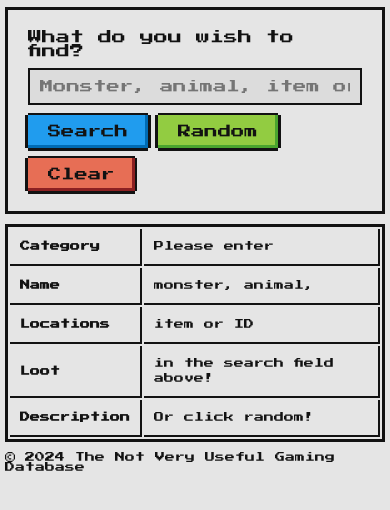
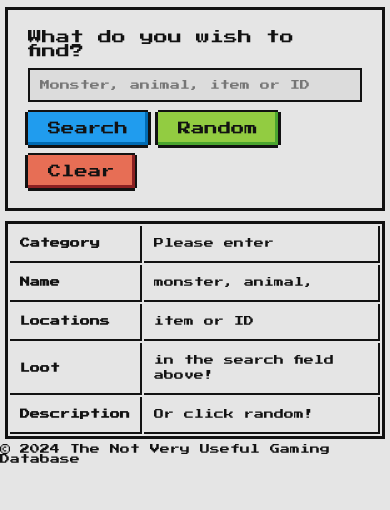
Before and after one commit to appelqvistelias/the-not-very-useful-gaming-database, a plain HTML site: page index.html in a window 390 px wide. Shown: the part 48-558 px from the top of the page. Drawn offline with Linux system fonts and the light colour scheme.

Commit message:
changed some structure and made more responsive

```diff
--- a/index.html
+++ b/index.html
@@ -14,7 +14,8 @@
 </head>
 <body>
     <main>
-        <div class="inner-wrapper">
+        <div class="wrapper">
+            <div class="flexbox">
                 <h1>The Not Very Useful Gaming Database</h1>
                 <div class="search-container">
                     <label for="search-input" class="search-label">What do you wish to find?</label>
@@ -52,7 +53,8 @@
                     </tbody>
                     </table>
                 </div> <!-- .info-table -->
-        </div> <!-- .inner-wrapper -->
+            </div> <!-- .flexbox -->
+        </div> <!-- .wrapper -->
     </main>
 
     <footer>
--- a/styles/style.css
+++ b/styles/style.css
@@ -8,11 +8,15 @@ main {
     justify-content: center;
 }
 
-.inner-wrapper {
+.wrapper {
+    padding: 1rem 5rem;
+    width: 100vw;
+}
+
+.flexbox {
     display: flex;
     flex-direction: column;
     gap: 1rem;
-    padding: 1rem 5rem;
 }
 
 .search-container {
@@ -149,9 +153,15 @@ footer {
     justify-content: center;
 }
 
-@media (max-width: 500px) {
-    .inner-wrapper {
+@media (max-width: 530px) {
+    .wrapper {
         padding: 0.5rem 0.5rem;
+    }
+}
+
+@media (max-width: 440px) {
+    .search-field {
+        font-size: 1rem;
     }
 }
 
```
Lines whose indentation alone changed are shown as unchanged.
